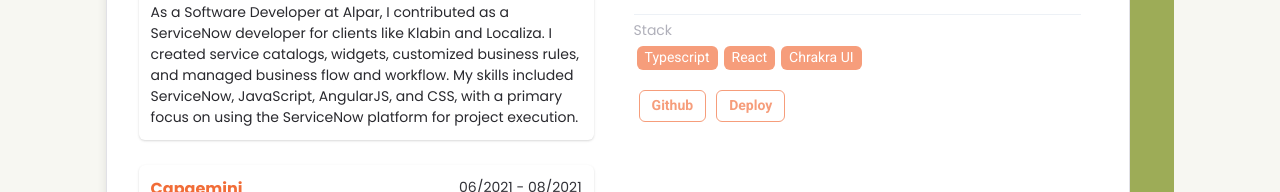
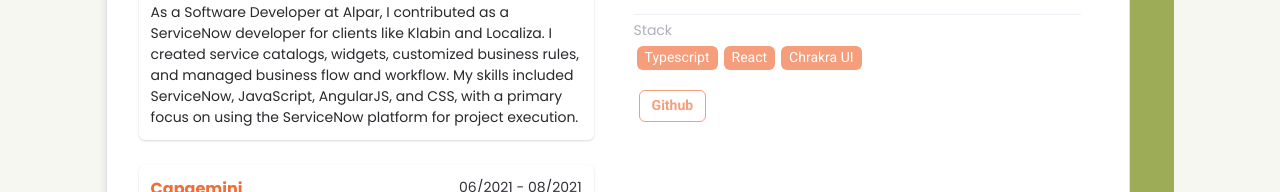
Before and after one commit to diegobaena89/portfolio-web, a Next.js app: page /jobs in a window 1280 px wide. Shown: the part 447-639 px from the top of the page. Built offline with nearby package versions, Linux system fonts and the light colour scheme.

Commit message:
feat: remove deploy links

```diff
--- a/src/components/projectsTabs/index.tsx
+++ b/src/components/projectsTabs/index.tsx
@@ -88,18 +88,22 @@ export default function ProjectsTabs() {
             ))}
 
             <Box padding="20px 0">
+              {project.githubLink && (
                 <CustomButtom
                   size="sm"
                   onClick={() => handleRedirect(project.githubLink)}
                 >
                   Github
                 </CustomButtom>
+              )}
+              {project.deployLink && (
                 <CustomButtom
                   size="sm"
                   onClick={() => handleRedirect(project.deployLink)}
                 >
                   Deploy
                 </CustomButtom>
+              )}
             </Box>
           </TabPanel>
         ))}
--- a/src/languages/english/enUS.ts
+++ b/src/languages/english/enUS.ts
@@ -51,7 +51,7 @@ export const enUS = {
         stack: ["Typescript", "React", "Chrakra UI"],
         githubLink:
           "https://github.com/diegobaena89/coffee-develivery-ecommerce",
-        deployLink: "https://coffee-develivery-ecommerce.vercel.app/",
+        // deployLink: "https://coffee-develivery-ecommerce.vercel.app/",
         imgUrl:
           "https://github.com/diegobaena89/coffee-develivery-ecommerce/raw/main/src/assets/HomePage.png?raw=true",
       },
@@ -70,7 +70,7 @@ export const enUS = {
         imgUrl:
           "https://github.com/diegobaena89/waiter-app/raw/main/app/assets/layout.png",
         githubLink: "https://github.com/diegobaena89/waiter-app",
-        deployLink: "Link para o deploy do Projeto 1",
+        // deployLink: "Link para o deploy do Projeto 1",
       },
       ecommerce: {
         title: "E-commerce",
--- a/src/languages/greek/elGR.ts
+++ b/src/languages/greek/elGR.ts
@@ -51,7 +51,7 @@ export const elGR = {
         stack: ["Typescript", "React", "Chrakra UI"],
         githubLink:
           "https://github.com/diegobaena89/coffee-develivery-ecommerce",
-        deployLink: "https://coffee-develivery-ecommerce.vercel.app/",
+        // deployLink: "https://coffee-develivery-ecommerce.vercel.app/",
         imgUrl:
           "https://github.com/diegobaena89/coffee-develivery-ecommerce/raw/main/src/assets/HomePage.png?raw=true",
       },
@@ -70,7 +70,7 @@ export const elGR = {
         imgUrl:
           "https://github.com/diegobaena89/waiter-app/raw/main/app/assets/layout.png",
         githubLink: "https://github.com/diegobaena89/waiter-app",
-        deployLink: "Link para o deploy do Projeto 1",
+        // deployLink: "Link para o deploy do Projeto 1",
       },
       ecommerce: {
         title: "E-commerce",
```
Lines whose indentation alone changed are shown as unchanged.
